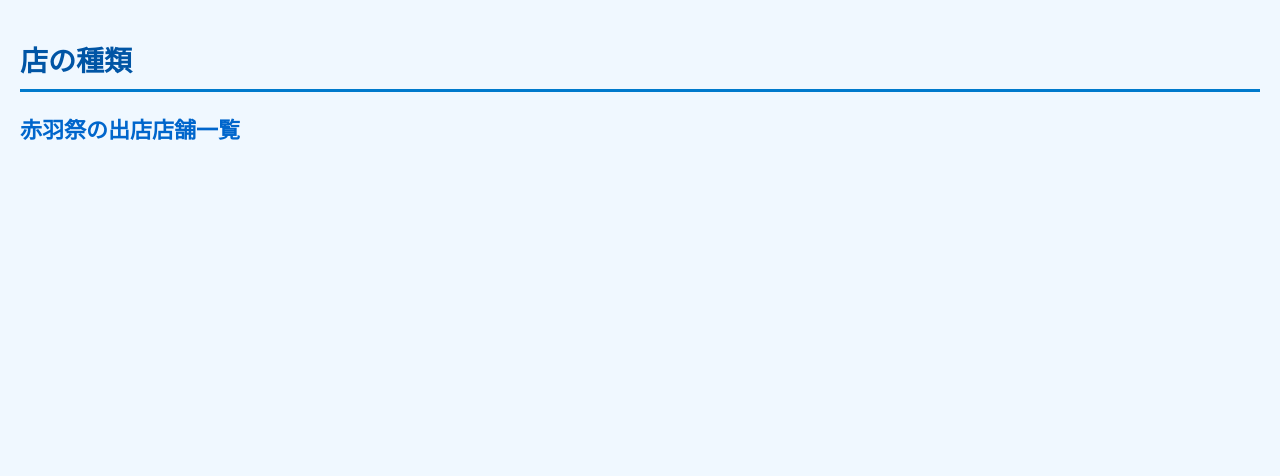
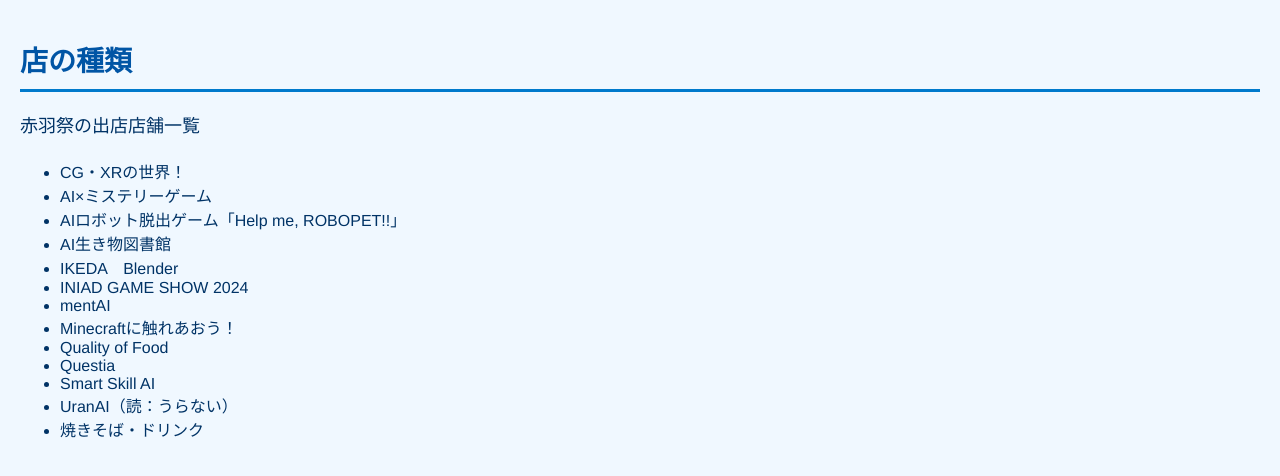
Before and after one commit to ichiro-takashima/team-project, a plain HTML site: page store.html in a window 1280 px wide. Drawn offline with Linux system fonts and the light colour scheme.

Commit message:
Update store.html

```diff
--- a/store.html
+++ b/store.html
@@ -7,10 +7,22 @@
     </head>
     <body>
         <h1>店の種類</h1>
-        <h2>赤羽祭の出店店舗一覧</h2>
-        <p></p>
-        <p></p>
-        <p></p>
-        <p></p>
-        <p></p>
+        <p>赤羽祭の出店店舗一覧</p>
+        <p>
+            <ul>
+                <li>CG・XRの世界！</li>
+                <li>AI×ミステリーゲーム</li>
+                <li>AIロボット脱出ゲーム「Help me, ROBOPET!!」</li>
+                <li>AI生き物図書館</li>
+                <li>IKEDA　Blender</li>
+                <li>INIAD GAME SHOW 2024</li>
+                <li>mentAI</li>
+                <li>Minecraftに触れあおう！</li>
+                <li>Quality of Food</li>
+                <li>Questia</li>
+                <li>Smart Skill AI</li>
+                <li>UranAI（読：うらない）</li>
+                <li>焼きそば・ドリンク</li>
+
+            </ul>
     </body>
```
